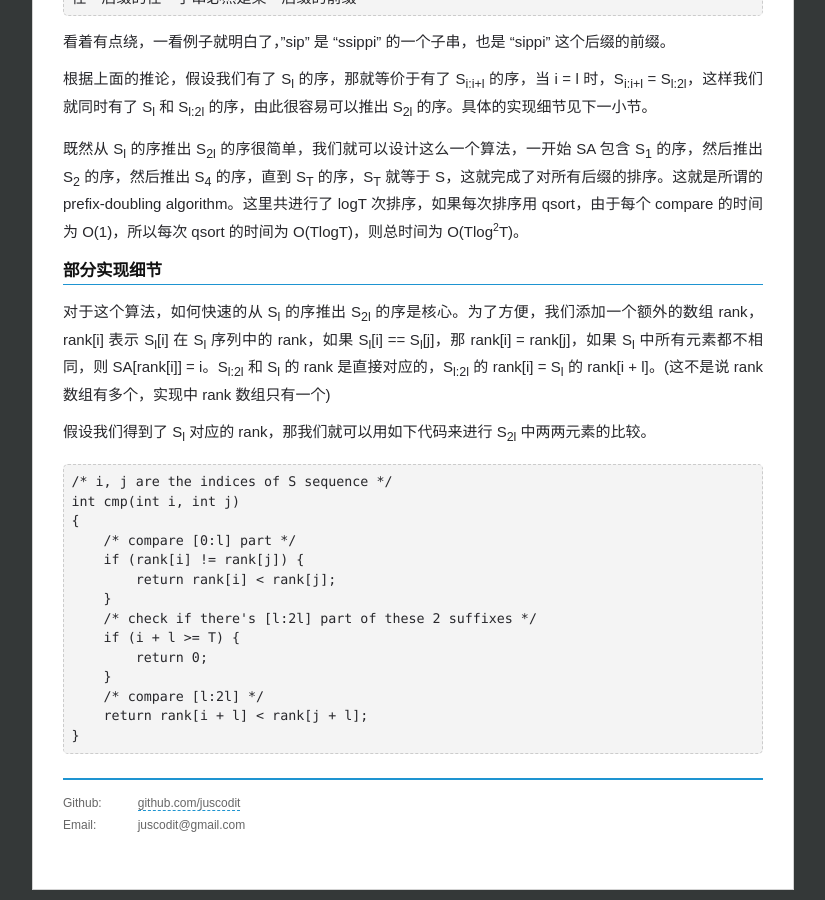
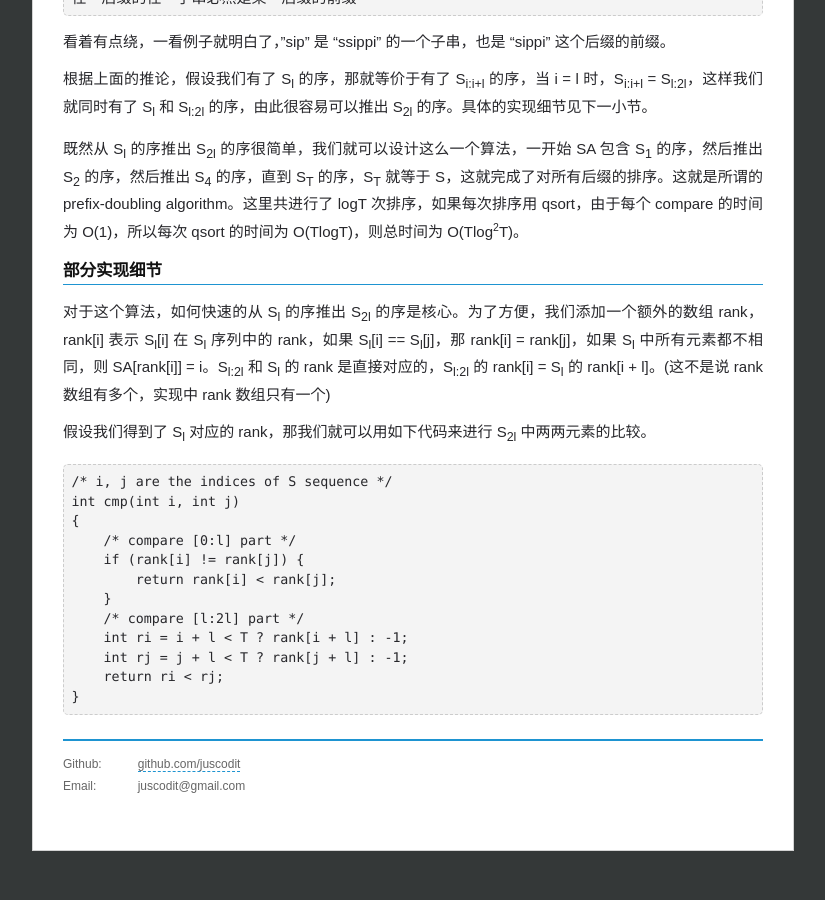
Before and after one commit to chenrushan/chenrushan.github.io, a Jekyll site: the page built from _posts/2013-11-30-suffix-array.markdown, in a window 1280 px wide and 900 px high, scrolled down 1180 px. Shown: the whole window, without its empty margins (227-1052 px from the left). Built offline with Jekyll 4.4.1, drawn with Linux system fonts in a browser that asks for light colours; Markdown is read by kramdown in place of the engine named in the settings; after the commit the page ends 2041 px from its top, so only the background shows below that.

Commit message:
fix bug in suffix array code

```diff
--- a/_posts/2013-11-30-suffix-array.markdown
+++ b/_posts/2013-11-30-suffix-array.markdown
@@ -85,10 +85,8 @@ categories: ds
         if (rank[i] != rank[j]) {
             return rank[i] < rank[j];
         }
-        /* check if there's [l:2l] part of these 2 suffixes */
-        if (i + l >= T) {
-            return 0;
-        }
-        /* compare [l:2l] */
-        return rank[i + l] < rank[j + l];
+        /* compare [l:2l] part */
+        int ri = i + l < T ? rank[i + l] : -1;
+        int rj = j + l < T ? rank[j + l] : -1;
+        return ri < rj;
     }
```
